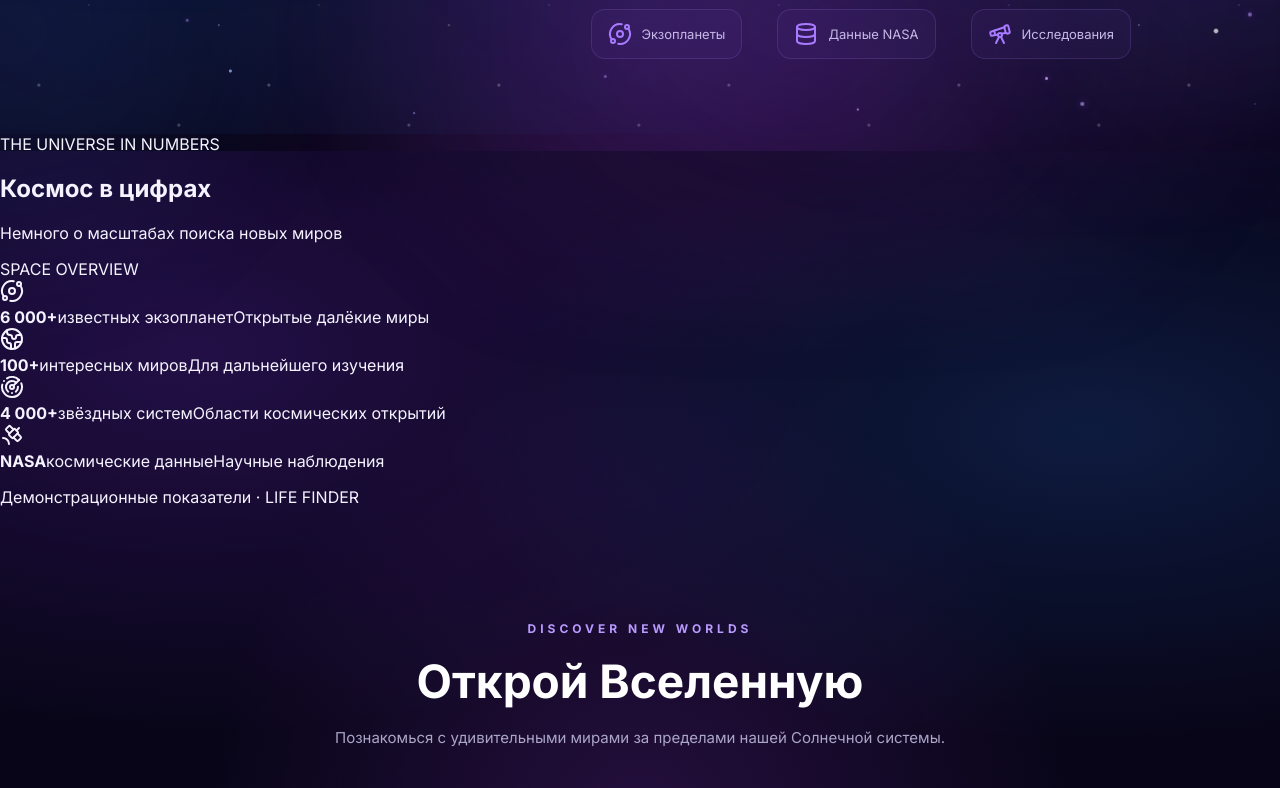
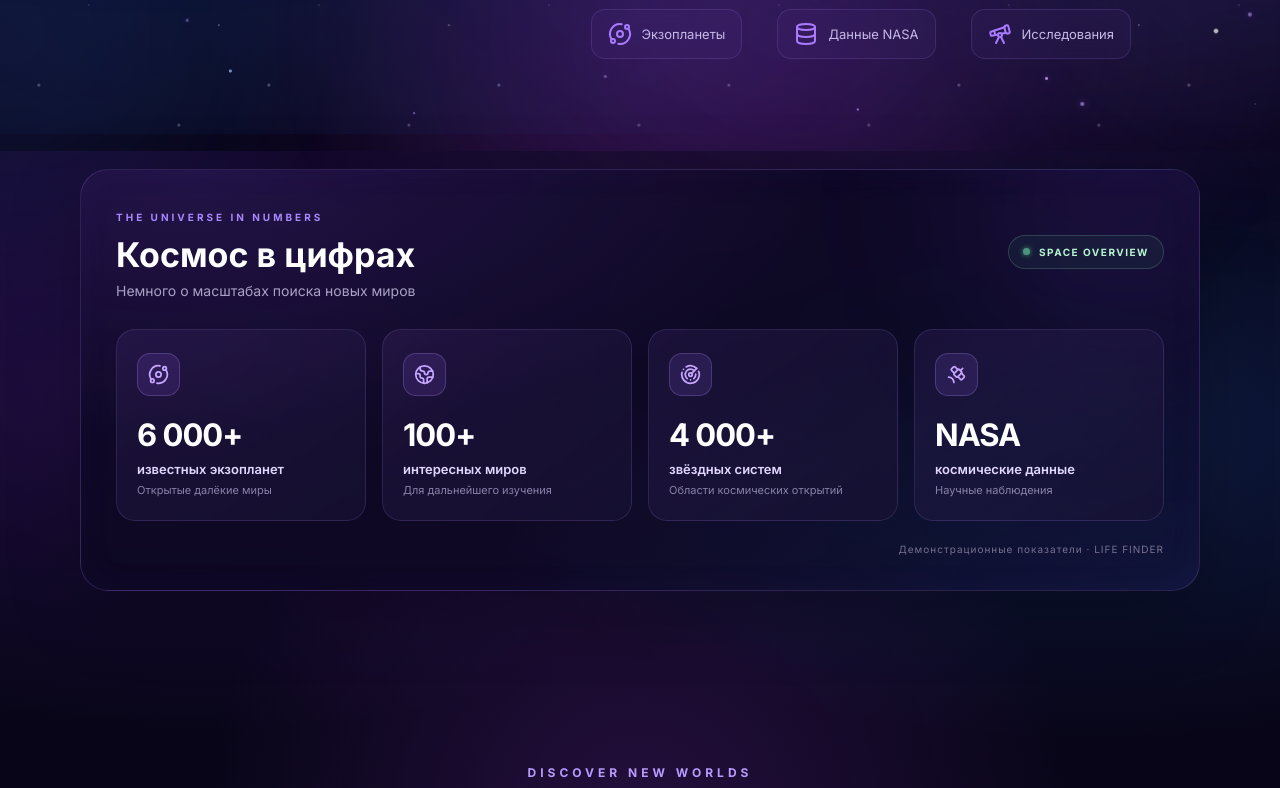
Before and after one commit to mayskk/life-finder-next, a React (Vite) app: page / in a window 1280 px wide. Shown: the part 649-1437 px from the top of the page. Built offline with nearby package versions, Linux system fonts and the light colour scheme.

Commit message:
Update style.css

```diff
--- a/src/style.css
+++ b/src/style.css
@@ -2046,3 +2046,242 @@ body::after {
     animation: none !important;
   }
 }
+
+/* =====================================
+   LIFE FINDER — COSMIC DASHBOARD
+===================================== */
+
+.research-dashboard {
+  position: relative;
+  width: min(1120px, calc(100% - 48px));
+  margin: 35px auto 100px;
+  padding: 35px;
+  overflow: hidden;
+  border: 1px solid rgba(177, 130, 255, 0.2);
+  border-radius: 28px;
+  background:
+    radial-gradient(
+      ellipse at 10% 0%,
+      rgba(125, 70, 220, 0.18),
+      transparent 45%
+    ),
+    radial-gradient(
+      ellipse at 100% 100%,
+      rgba(50, 100, 210, 0.13),
+      transparent 45%
+    ),
+    rgba(13, 9, 34, 0.76);
+  box-shadow:
+    0 20px 70px rgba(0, 0, 0, 0.25),
+    inset 0 0 40px rgba(130, 80, 255, 0.035);
+  backdrop-filter: blur(18px);
+}
+
+.research-dashboard::before {
+  content: "";
+  position: absolute;
+  top: -120px;
+  right: -80px;
+  width: 300px;
+  height: 300px;
+  border-radius: 50%;
+  background: rgba(135, 75, 255, 0.13);
+  filter: blur(85px);
+  pointer-events: none;
+}
+
+.dashboard-heading {
+  position: relative;
+  z-index: 1;
+  display: flex;
+  justify-content: space-between;
+  align-items: center;
+  gap: 20px;
+  margin-bottom: 30px;
+}
+
+.dashboard-overline {
+  color: #a987ff;
+  font-size: 10px;
+  font-weight: 800;
+  letter-spacing: 3px;
+}
+
+.dashboard-heading h2 {
+  margin: 9px 0 7px;
+  color: #fff;
+  font-size: clamp(24px, 4vw, 34px);
+}
+
+.dashboard-heading p {
+  margin: 0;
+  color: #a9a2c3;
+  font-size: 14px;
+}
+
+.dashboard-live {
+  display: flex;
+  align-items: center;
+  gap: 9px;
+  padding: 10px 14px;
+  border: 1px solid rgba(150, 255, 200, 0.18);
+  border-radius: 30px;
+  color: #b6f5d0;
+  background: rgba(60, 180, 120, 0.07);
+  font-size: 10px;
+  font-weight: 700;
+  letter-spacing: 1.5px;
+  white-space: nowrap;
+}
+
+.live-dot {
+  width: 7px;
+  height: 7px;
+  border-radius: 50%;
+  background: #70f5b0;
+  box-shadow: 0 0 12px #70f5b0;
+  animation: dashboardPulse 1.8s infinite;
+}
+
+@keyframes dashboardPulse {
+  0%, 100% {
+    opacity: 1;
+    box-shadow: 0 0 12px #70f5b0;
+  }
+  50% {
+    opacity: 0.45;
+    box-shadow: 0 0 3px #70f5b0;
+  }
+}
+
+.dashboard-grid {
+  position: relative;
+  z-index: 1;
+  display: grid;
+  grid-template-columns: repeat(4, minmax(0, 1fr));
+  gap: 16px;
+}
+
+.dashboard-card {
+  position: relative;
+  display: flex;
+  flex-direction: column;
+  min-height: 185px;
+  padding: 23px 20px;
+  overflow: hidden;
+  border: 1px solid rgba(180, 145, 255, 0.15);
+  border-radius: 19px;
+  background: linear-gradient(
+    145deg,
+    rgba(100, 65, 160, 0.16),
+    rgba(24, 19, 52, 0.65)
+  );
+  transition:
+    border-color 0.3s ease,
+    background 0.3s ease,
+    box-shadow 0.3s ease;
+}
+
+.dashboard-card:hover {
+  border-color: rgba(190, 150, 255, 0.5);
+  background: linear-gradient(
+    145deg,
+    rgba(120, 75, 200, 0.25),
+    rgba(30, 22, 65, 0.85)
+  );
+  box-shadow: 0 12px 35px rgba(100, 50, 200, 0.16);
+}
+
+.dashboard-icon {
+  display: flex;
+  align-items: center;
+  justify-content: center;
+  width: 43px;
+  height: 43px;
+  margin-bottom: 20px;
+  border: 1px solid rgba(190, 155, 255, 0.23);
+  border-radius: 13px;
+  color: #c6a6ff;
+  background: rgba(155, 105, 255, 0.13);
+}
+
+.dashboard-icon svg {
+  width: 21px;
+  height: 21px;
+}
+
+.dashboard-card strong {
+  color: #fff;
+  font-size: clamp(24px, 3vw, 31px);
+  font-weight: 800;
+  letter-spacing: -1px;
+}
+
+.dashboard-label {
+  margin-top: 8px;
+  color: #e2d8ff;
+  font-size: 13px;
+  font-weight: 600;
+}
+
+.dashboard-detail {
+  margin-top: 6px;
+  color: #8982a9;
+  font-size: 11px;
+}
+
+.dashboard-note {
+  position: relative;
+  z-index: 1;
+  margin: 22px 0 0;
+  color: #77708f;
+  font-size: 10px;
+  letter-spacing: 1px;
+  text-align: right;
+}
+
+/* Mobile layout */
+
+@media (max-width: 760px) {
+  .research-dashboard {
+    width: calc(100% - 28px);
+    margin: 25px auto 65px;
+    padding: 22px 16px;
+    border-radius: 22px;
+  }
+
+  .dashboard-heading {
+    align-items: flex-start;
+    flex-direction: column;
+  }
+
+  .dashboard-grid {
+    grid-template-columns: repeat(2, minmax(0, 1fr));
+    gap: 11px;
+  }
+
+  .dashboard-card {
+    min-height: 160px;
+    padding: 17px 14px;
+  }
+
+  .dashboard-live {
+    font-size: 9px;
+  }
+
+  .dashboard-note {
+    text-align: left;
+  }
+}
+
+@media (max-width: 360px) {
+  .dashboard-grid {
+    grid-template-columns: 1fr;
+  }
+}
+
+@media (prefers-reduced-motion: reduce) {
+  .live-dot {
+    animation: none;
+  }
+}
```
